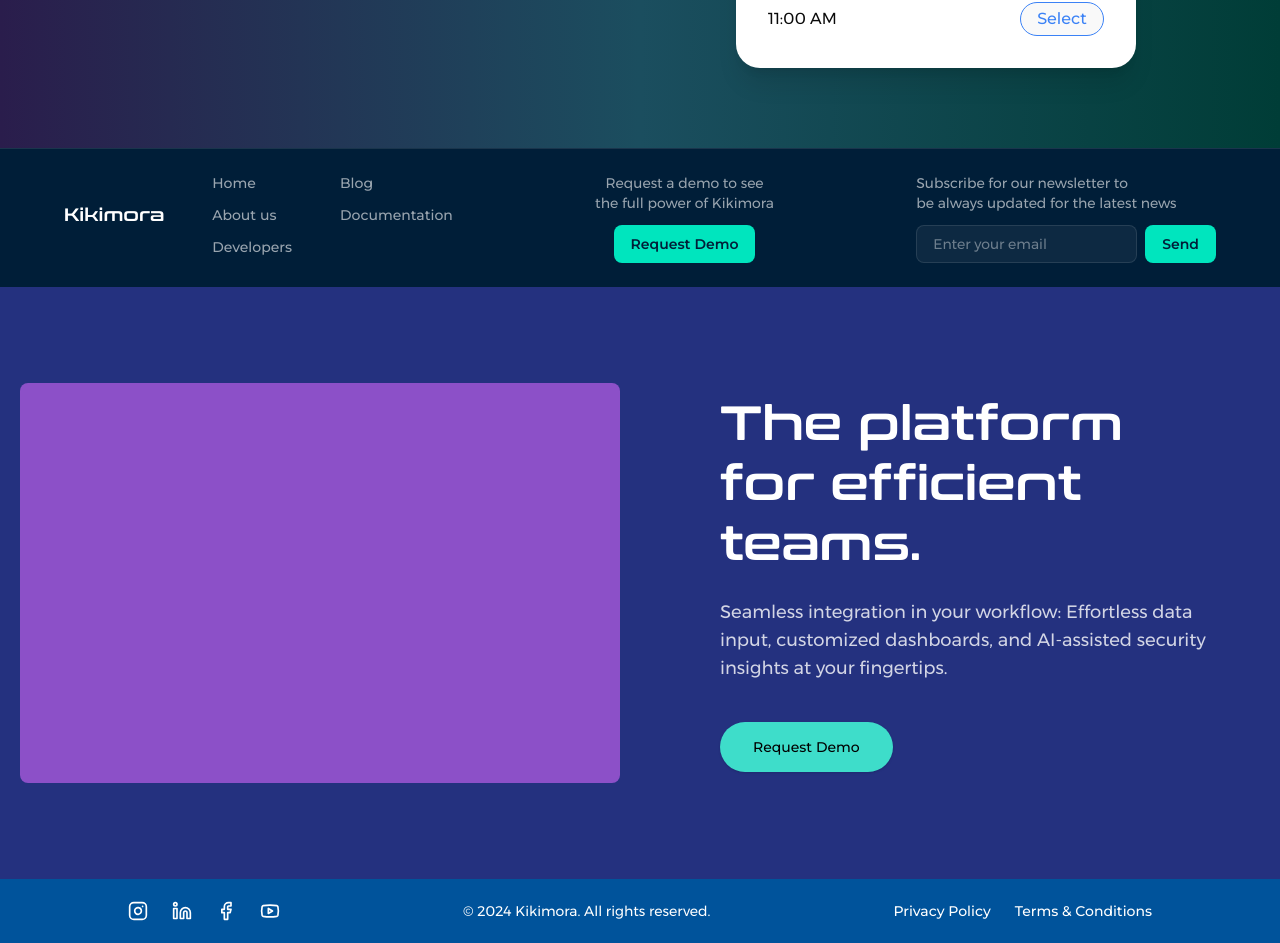
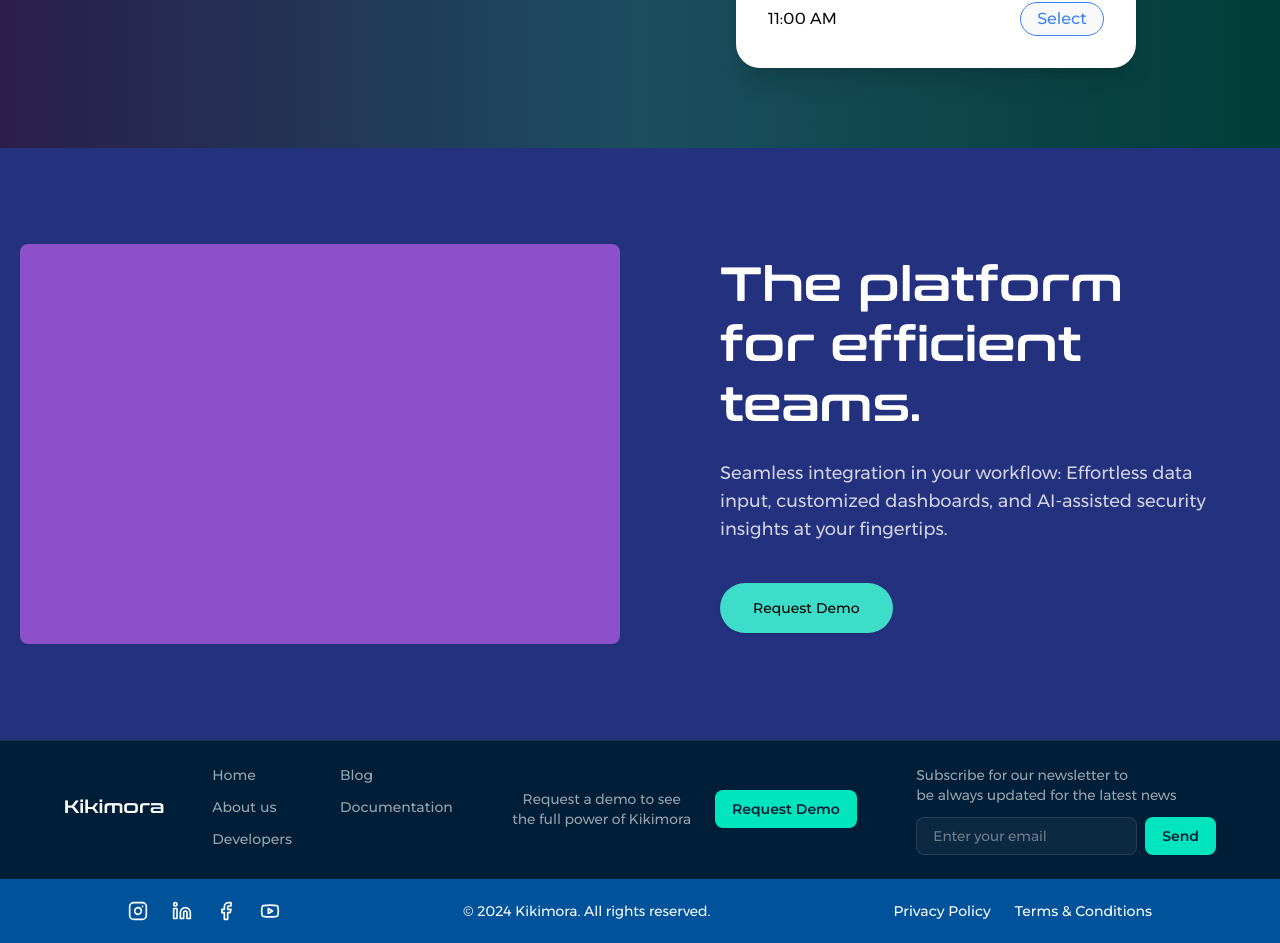
Before and after one commit to NikolaSirakov3/Kikimora-website, a React (Vite) app: page / in a window 1280 px wide. Shown: the part 7688-8631 px from the top of the page. Built offline with nearby package versions, Linux system fonts and the light colour scheme.

Commit message:
Update Newsletter component layout; adjust button styling and alignment for improved responsiveness and visual consistency in App.

```diff
--- a/src/App.tsx
+++ b/src/App.tsx
@@ -47,8 +47,8 @@
                   <RequestDemo />
                   <Blog />
                   <GetInTouch />
+                  <PlatformSection />
                   <Newsletter />
-                  <PlatformSection />
                 </>
               }
             />
--- a/src/components/home/Newsletter.tsx
+++ b/src/components/home/Newsletter.tsx
@@ -85,11 +85,11 @@
           </div>
 
           {/* Center section */}
-          <div className="flex flex-col items-center gap-3">
+          <div className="flex flex-row items-center justify-center gap-6 h-full mt-6">
             <span className="text-white/60 font-montserrat text-sm text-center max-w-[180px] whitespace-pre-line">
               {"Request a demo to see\nthe full power of Kikimora"}
             </span>
-            <button className="bg-[#00E5BE] text-[#001E38] font-montserrat text-sm font-semibold px-4 py-2 rounded-lg hover:bg-[#00E5BE]/90">
+            <button className="bg-[#00E5BE] text-[#001E38] font-montserrat text-sm font-semibold px-4 py-2 rounded-lg hover:bg-[#00E5BE]/90 whitespace-nowrap">
               Request Demo
             </button>
           </div>
```
